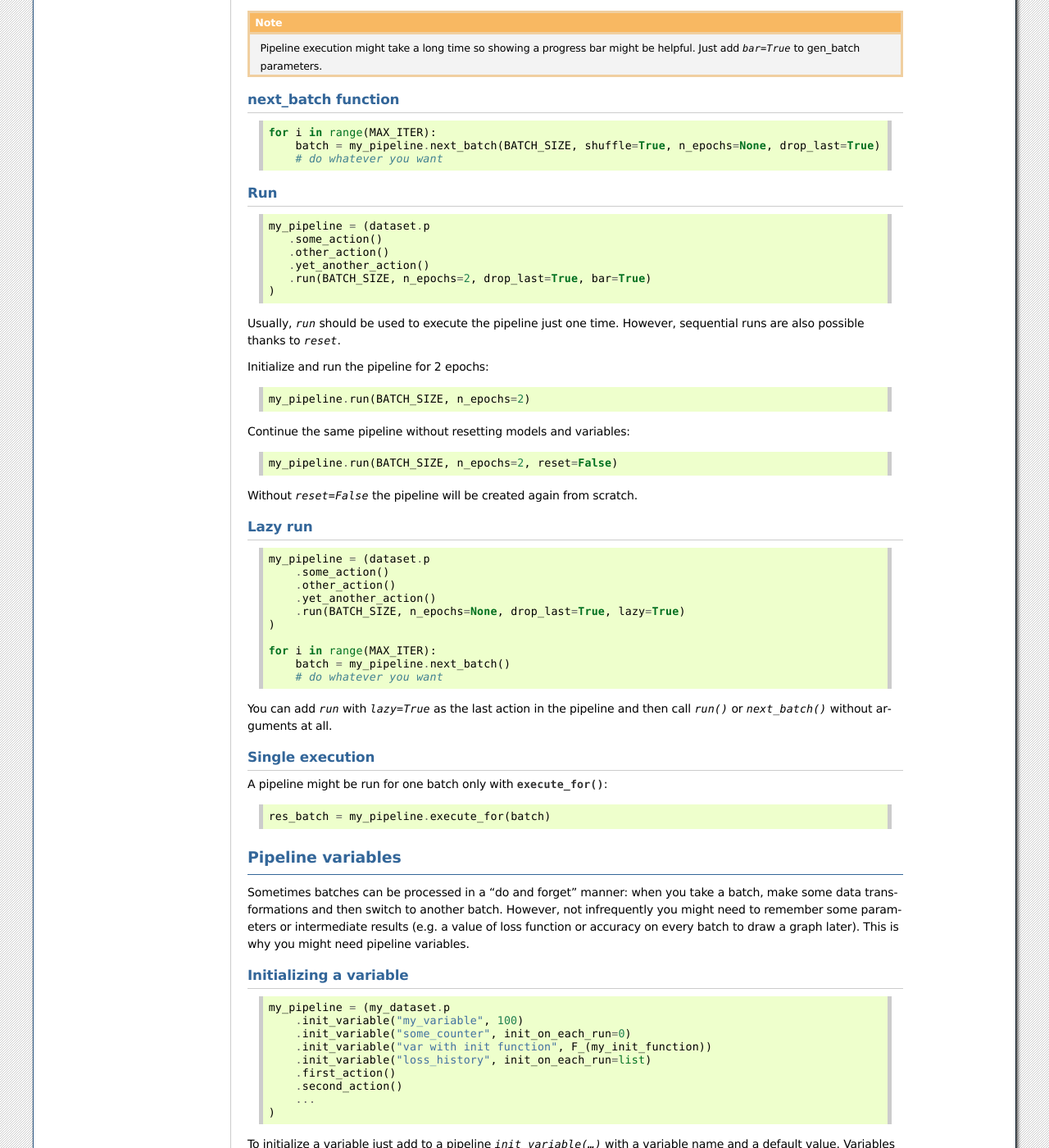
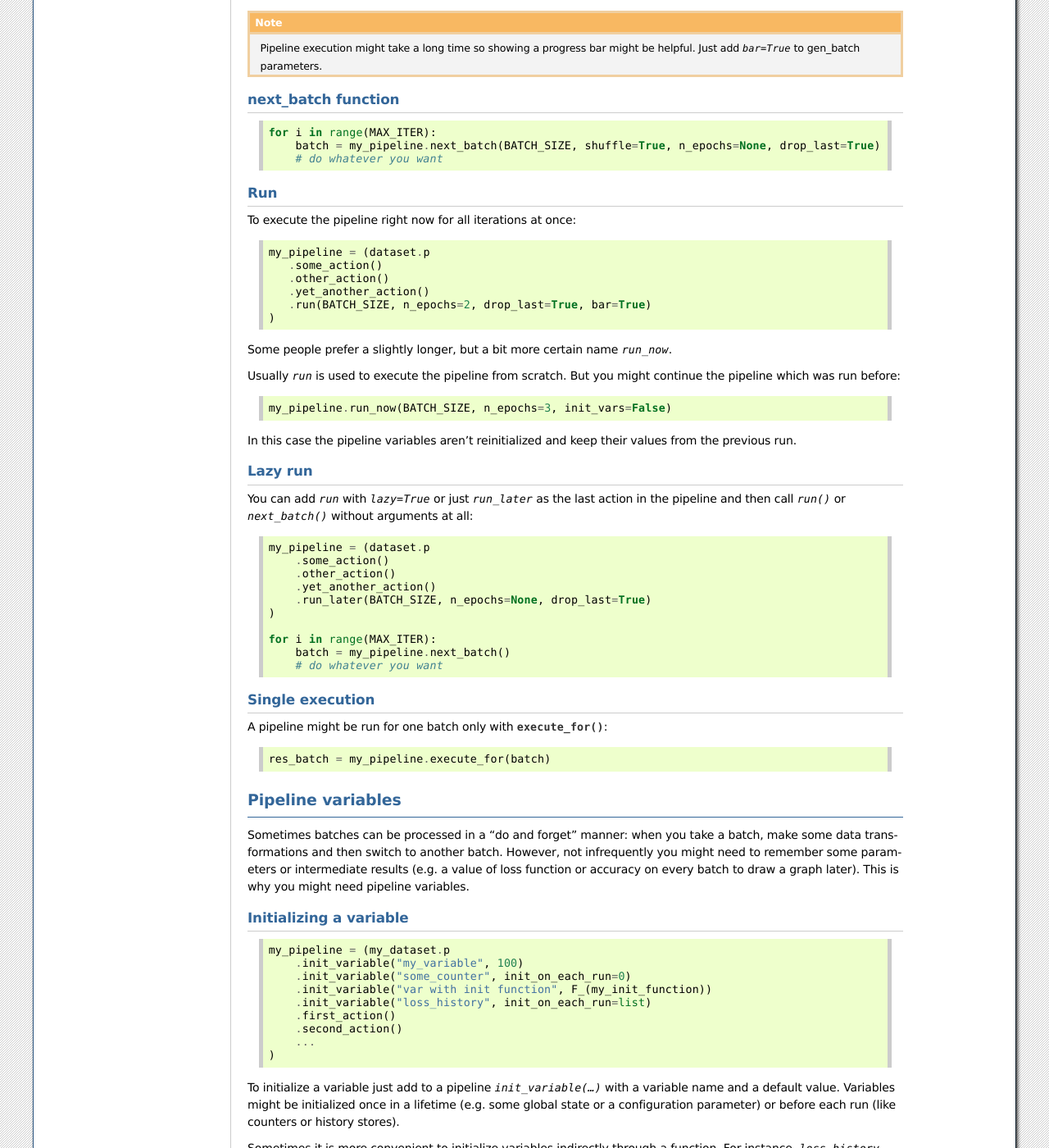
Before and after one commit to analysiscenter/batchflow, a Sphinx documentation site: the page built from docs/intro/pipeline.rst, in a window 1280 px wide and 1400 px high, scrolled down 2966 px. Shown: the whole window at 82% size. Built offline with Sphinx 7.4.7, drawn with Linux system fonts in a browser that asks for light colours; pages that are not in the unit, such as notebooks, are missing from menus.

Commit message:
Allow to contiunue pipelines with run

```diff
--- a/docs/intro/pipeline.rst
+++ b/docs/intro/pipeline.rst
@@ -189,7 +189,7 @@ next_batch function
 Run
 ^^^
 
-.. code-block:: python
+To execute the pipeline right now for all iterations at once::
 
    my_pipeline = (dataset.p
       .some_action()
@@ -198,37 +198,32 @@ Run
       .run(BATCH_SIZE, n_epochs=2, drop_last=True, bar=True)
    )
 
-Usually, `run` should be used to execute the pipeline just one time.
-However, sequential runs are also possible thanks to `reset`.
+Some people prefer a slightly longer, but a bit more certain name `run_now`.
 
-Initialize and run the pipeline for 2 epochs::
+Usually `run` is used to execute the pipeline from scratch. But you might continue the pipeline which was run before::
 
-   my_pipeline.run(BATCH_SIZE, n_epochs=2)
+    my_pipeline.run_now(BATCH_SIZE, n_epochs=3, init_vars=False)
 
-Continue the same pipeline without resetting models and variables::
-
-   my_pipeline.run(BATCH_SIZE, n_epochs=2, reset=False)
-
-Without `reset=False` the pipeline will be created again from scratch.
+In this case the pipeline variables aren't reinitialized and keep their values from the previous run.
 
 
 Lazy run
 ^^^^^^^^
 
-.. code-block:: python
+You can add `run` with `lazy=True` or just `run_later` as the last action in the pipeline and
+then call `run()` or `next_batch()` without arguments at all::
 
     my_pipeline = (dataset.p
         .some_action()
         .other_action()
         .yet_another_action()
-        .run(BATCH_SIZE, n_epochs=None, drop_last=True, lazy=True)
+        .run_later(BATCH_SIZE, n_epochs=None, drop_last=True)
     )
 
     for i in range(MAX_ITER):
         batch = my_pipeline.next_batch()
         # do whatever you want
 
-You can add `run` with `lazy=True` as the last action in the pipeline and then call `run()` or `next_batch()` without arguments at all.
 
 
 Single execution
```
Also changed, not shown: 2 other files.
